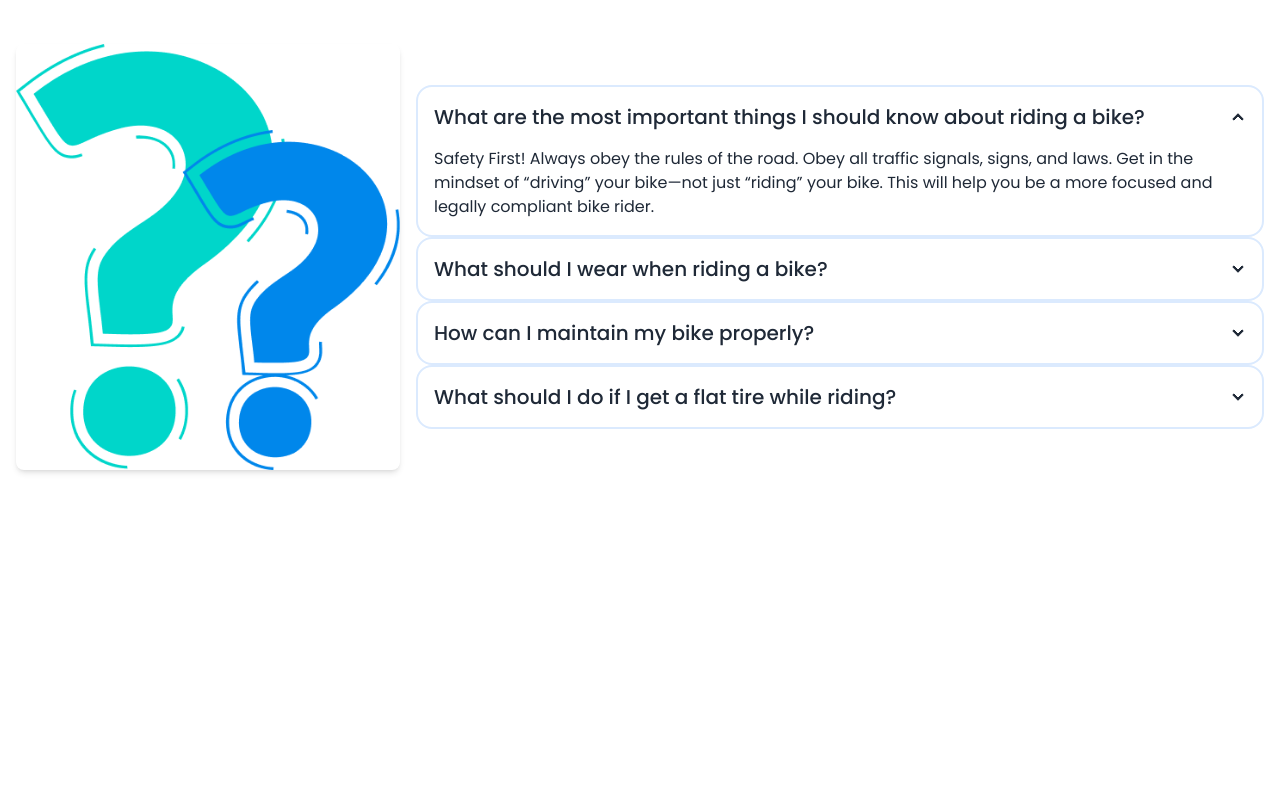
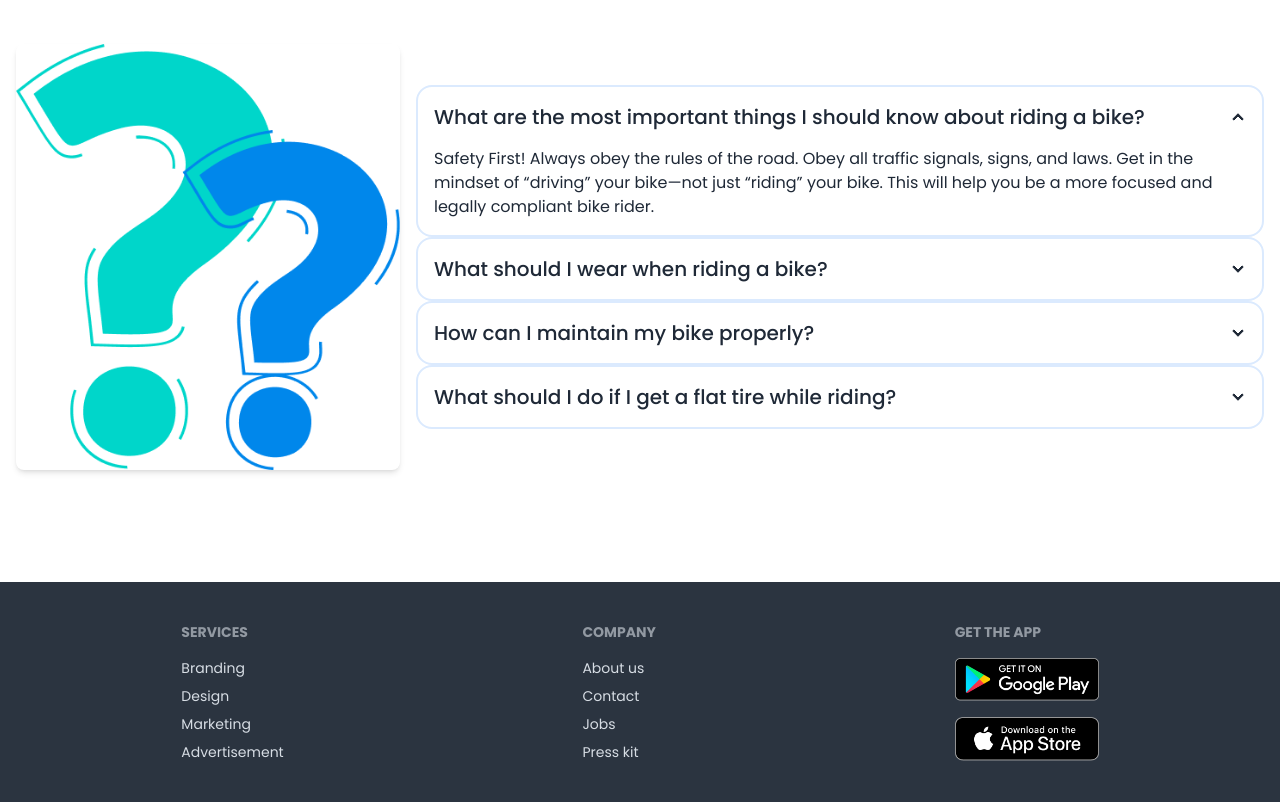
Before and after one commit to Samir-Sadaf25/Biker-Zone-with-DaisyUI, a plain HTML site: page index.html in a window 1280 px wide. Shown: the part 2577-3379 px from the top of the page. Before the commit the page ends 3159 px from the top, so only its background shows below. Drawn offline with nearby package versions, Linux system fonts and the light colour scheme.

Commit message:
added footer section

```diff
--- a/index.html
+++ b/index.html
@@ -336,7 +336,9 @@
                             <div class="collapse-title text-xl font-medium">What are the most important things I should
                                 know about riding a bike?</div>
                             <div class="collapse-content justify-self-start">
-                                <p>Safety First! Always obey the rules of the road. Obey all traffic signals, signs, and laws. Get in the mindset of “driving” your bike—not just “riding” your bike. This will help you be a more focused and legally compliant bike rider. </p>
+                                <p>Safety First! Always obey the rules of the road. Obey all traffic signals, signs, and
+                                    laws. Get in the mindset of “driving” your bike—not just “riding” your bike. This
+                                    will help you be a more focused and legally compliant bike rider. </p>
                             </div>
                         </div>
                         <div class="collapse collapse-arrow border-2 border-blue-100 ">
@@ -344,7 +346,9 @@
                             <div class="collapse-title text-xl font-medium">What should I wear when riding a bike?
                             </div>
                             <div class="collapse-content">
-                                <p>Always wear a helmet to protect your head in case of an accident. Wear bright or reflective clothing to increase visibility to others. Consider wearing padded gloves and comfortable, weather-appropriate clothing.</p>
+                                <p>Always wear a helmet to protect your head in case of an accident. Wear bright or
+                                    reflective clothing to increase visibility to others. Consider wearing padded gloves
+                                    and comfortable, weather-appropriate clothing.</p>
                             </div>
                         </div>
                         <div class="collapse collapse-arrow border-2 border-blue-100 ">
@@ -352,15 +356,21 @@
                             <div class="collapse-title text-xl font-medium">How can I maintain my bike properly?
                             </div>
                             <div class="collapse-content">
-                                <p>Regularly check your bike's tire pressure, brakes, and chain. Lubricate the chain to ensure smooth operation. Inspect your bike for any loose or damaged parts and fix them promptly. Keep your bike clean to prevent rust and wear.</p>
+                                <p>Regularly check your bike's tire pressure, brakes, and chain. Lubricate the chain to
+                                    ensure smooth operation. Inspect your bike for any loose or damaged parts and fix
+                                    them promptly. Keep your bike clean to prevent rust and wear.</p>
                             </div>
                         </div>
                         <div class="collapse collapse-arrow border-2 border-blue-100">
                             <input type="radio" name="my-accordion-2" />
-                            <div class="collapse-title text-xl font-medium">What should I do if I get a flat tire while riding?
+                            <div class="collapse-title text-xl font-medium">What should I do if I get a flat tire while
+                                riding?
                             </div>
                             <div class="collapse-content">
-                                <p>Carry a repair kit with you, including a spare tube, tire levers, and a pump. Find a safe place to stop and remove the wheel. Use the tire levers to remove the tire and replace the tube. Inflate the new tube and reassemble the wheel before continuing your ride.</p>
+                                <p>Carry a repair kit with you, including a spare tube, tire levers, and a pump. Find a
+                                    safe place to stop and remove the wheel. Use the tire levers to remove the tire and
+                                    replace the tube. Inflate the new tube and reassemble the wheel before continuing
+                                    your ride.</p>
                             </div>
                         </div>
                     </div>
@@ -369,7 +379,33 @@
         </section>
     </main>
     <footer>
-
+        <footer class="footer bg-neutral text-neutral-content p-10 justify-around">
+            <nav>
+                <h6 class="footer-title">Services</h6>
+                <a class="link link-hover">Branding</a>
+                <a class="link link-hover">Design</a>
+                <a class="link link-hover">Marketing</a>
+                <a class="link link-hover">Advertisement</a>
+            </nav>
+            <nav>
+                <h6 class="footer-title">Company</h6>
+                <a class="link link-hover">About us</a>
+                <a class="link link-hover">Contact</a>
+                <a class="link link-hover">Jobs</a>
+                <a class="link link-hover">Press kit</a>
+            </nav>
+            <nav>
+                <h6 class="footer-title">Get the app</h6>
+                <div class="grid grid-cols-1 gap-4">
+                    <a>
+                        <img class="w-36" src="images/others/android.png" alt="">
+                    </a>
+                    <a>
+                        <img class="w-36" src="images/others/ios.png" alt="">
+                    </a>
+                </div>
+            </nav>
+        </footer>
     </footer>
 </body>
 
```
